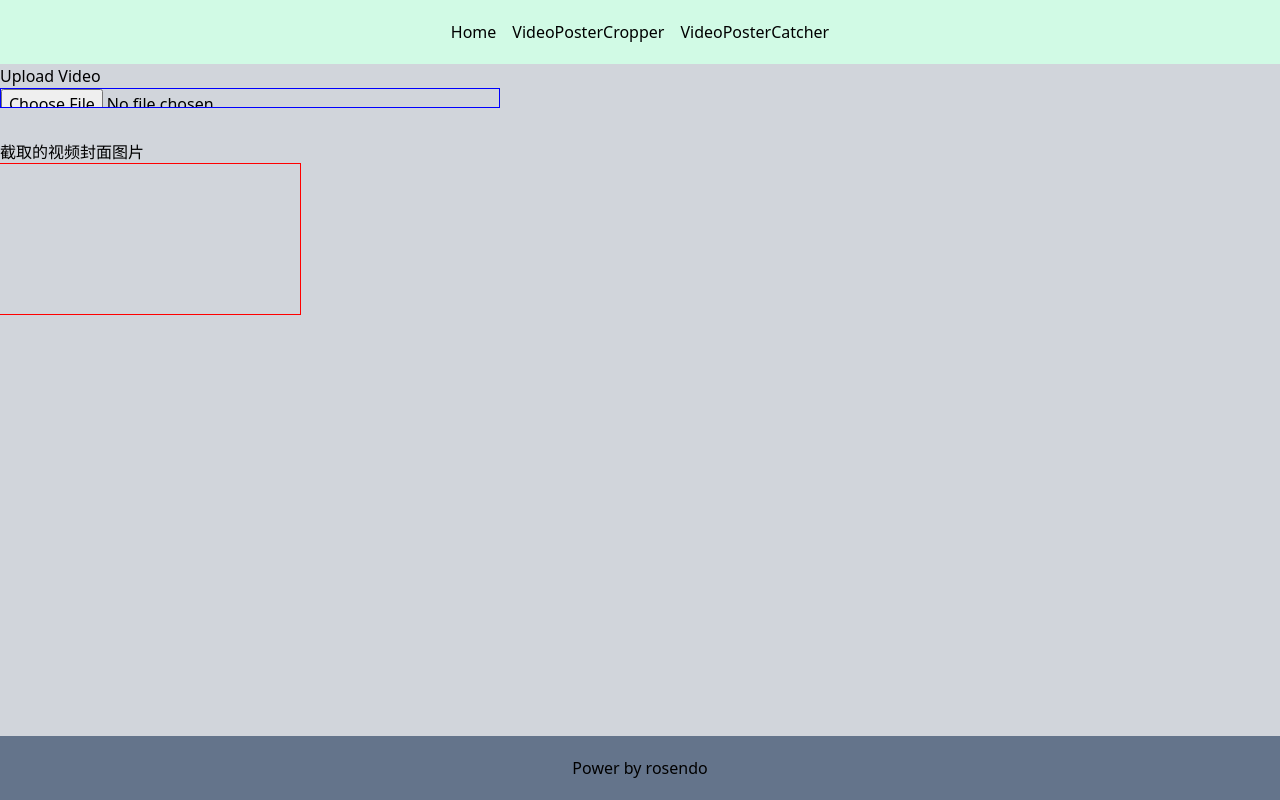
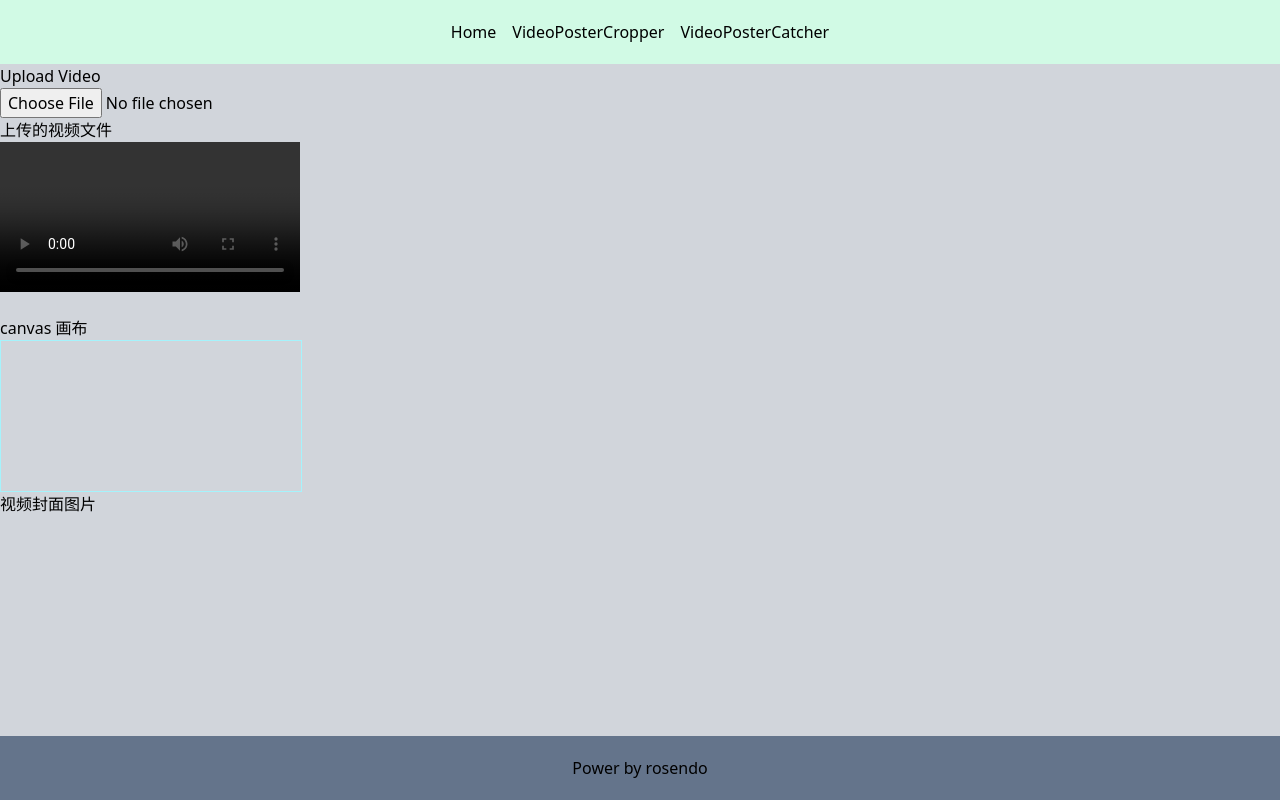
Before and after one commit to rosendolu/react-components, a React (Vite) app: page /videopostercacher in a window 1280 px wide. Built offline with nearby package versions, Linux system fonts and the light colour scheme.

Commit message:
chore: stage

```diff
--- a/src/App.tsx
+++ b/src/App.tsx
@@ -18,7 +18,7 @@ function App() {
   ];
   return (
     <div>
-      <header className="fixed left-0 right-0 top-0 flex h-16 items-center justify-center bg-emerald-100">
+      <header className="fixed left-0 right-0 top-0 z-10 flex h-16 items-center justify-center bg-emerald-100">
         {features.map(item => (
           <div key={item.path} className="p-2">
             <a href={item.path}>{item.title}</a>
--- a/src/components/videoPosterCacher.tsx
+++ b/src/components/videoPosterCacher.tsx
@@ -1,14 +1,11 @@
 import { useRef, useState } from 'react';
+import { sleep } from '../helpers/util';
 
 export default function VideoPosterCacher() {
   const [list, setList] = useState<string[]>([]);
-  const uploadRef = useRef() as any;
-  const [src, setSrc] = useState('');
+  const videoRef = useRef() as any;
 
-  const capturePoster = () => {
-    if (!uploadRef.current.files.length) {
-      alert('Please Upload Video First!');
-    }
+  async function capturePoster() {
     // const canvas = document.createElement('canvas');
     const video = document.getElementById('video') as any;
 
@@ -20,77 +17,46 @@ export default function VideoPosterCacher() {
     const ctx = canvas.getContext('2d') as any;
 
     const posters: string[] = [];
-    // Capture the first poster at 0 seconds
-    ctx.drawImage(video, 0, 0, canvas.width, canvas.height);
-    posters.push(canvas.toDataURL('image/png'));
+    const duration = video.duration;
 
-    // Capture the second poster at 50% of the video's duration
-    const halfwayTime = video.duration / 2;
-    video.currentTime = halfwayTime;
-    video.pause();
-    ctx.drawImage(video, 0, 0, canvas.width, canvas.height);
-    posters.push(canvas.toDataURL('image/png'));
+    for (let i = 1; i <= duration; i++) {
+      video.currentTime = i;
+      video.pause();
+      await sleep(3e3);
+      // Capture the first poster at 0 seconds
+      ctx.drawImage(video, 0, 0, canvas.width, canvas.height);
+      posters.push(canvas.toDataURL('image/png'));
+    }
+    setList(posters);
+  }
 
-    // Capture the third poster at 90% of the video's duration
-    const ninetyPercentTime = video.duration * 0.9;
-    video.currentTime = ninetyPercentTime;
-    video.pause();
-    ctx.drawImage(video, 0, 0, canvas.width, canvas.height);
-    posters.push(canvas.toDataURL('image/png'));
-    setList(posters);
+  const afterUpload = (event: React.ChangeEvent<HTMLInputElement>) => {
+    if (event.target.files && event.target.files.length > 0) {
+      const file = event.target.files[0];
+      const videoUrl = URL.createObjectURL(file);
+      if (videoRef.current) {
+        videoRef.current.src = videoUrl;
+        videoRef.current.play();
+      }
+    }
   };
-
-  const afterUpload = () => {
-    setSrc(URL.createObjectURL(uploadRef.current.files[0]));
-    // capturePoster();
-  };
+  console.log('rerender');
 
   return (
     <div>
       <div>
         <h2>Upload Video</h2>
-        <input
-          type="file"
-          accept="video/*"
-          style={{
-            width: '500px',
-            height: '20px',
-            border: '1px solid blue',
-          }}
-          onChange={afterUpload}
-          placeholder="Click to upload your video!"
-          ref={uploadRef}
-        />
+        <input type="file" accept="video/*" onChange={afterUpload} placeholder="Click to upload your video!" />
       </div>
-      {src && (
-        <>
-          <h2>上传的视频文件</h2>
-          <video
-            id="video"
-            key={src}
-            // onCanPlay={capturePoster}
-            controls
-            src={src}
-            style={{ width: '250px', height: '250px' }}
-          />
-        </>
-      )}
+      <h2>上传的视频文件</h2>
+      <video ref={videoRef} id="video" onLoadedData={capturePoster} controls className="outline-1 outline-gray-600" />
       <br />
       {/* <button onClick={capturePoster}>截取封面</button> */}
-      <h2>截取的视频封面图片</h2>
-      <canvas id="canvas" style={{ outline: '1px solid red' }}></canvas>
+      <h2>canvas 画布</h2>
+      <canvas id="canvas" className="border border-cyan-200"></canvas>
+      <h2>视频封面图片</h2>
       {list.map((src, i) => (
-        <img
-          src={src}
-          key={i}
-          style={{
-            margin: '10px',
-            outline: '1px solid blue',
-            width: '100px',
-            height: '100px',
-            background: 'gray',
-          }}
-        />
+        <img src={src} key={i} />
       ))}
     </div>
   );
--- a/src/components/videoPosterCropper.tsx
+++ b/src/components/videoPosterCropper.tsx
@@ -1,4 +1,5 @@
 import React, { useRef, useState } from 'react';
+import { sleep } from '../helpers/util';
 
 type Poster = {
   url: string;
@@ -34,8 +35,8 @@ export default function VideoPosterCropper() {
         canvas.height = video.videoHeight;
         for (let time of times) {
           video.currentTime = time;
-          // video.pause();
-          await sleep(time * 10);
+          video.pause();
+          await sleep(time * 1e2);
           ctx.drawImage(video, 0, 0, canvas.width, canvas.height);
           const posterUrl = canvas.toDataURL();
           srcSet.push({ url: posterUrl, time: time });
@@ -51,7 +52,7 @@ export default function VideoPosterCropper() {
     <div className="p-4">
       <input type="file" accept="video/*" className="p-2" onChange={handleVideoChange} />
       <br />
-      <video ref={videoRef} controls onLoadedData={capturePoster} />
+      <video preload="true" ref={videoRef} controls onLoadedData={capturePoster} />
       <br />
       {posters.map(poster => (
         <div key={poster.time} className="relative">
@@ -66,11 +67,4 @@ export default function VideoPosterCropper() {
 // FIXME
 // 1. 重复渲染的问题
 // 2. 视频没加载完成，导致截取的图片是刚开始的第一帧
-
-async function sleep(time: number) {
-  return new Promise((resolve, reject) => {
-    setTimeout(() => {
-      resolve(time);
-    }, time);
-  });
-}
+// 3. 定时器延迟方案 预算的时间不准确，能否通过 video api 获取到准确的加载进度
--- /dev/null
+++ b/src/helpers/util.ts
@@ -0,0 +1,7 @@
+export async function sleep(time: number) {
+  return new Promise((resolve, reject) => {
+    setTimeout(() => {
+      resolve(time);
+    }, time);
+  });
+}
```
